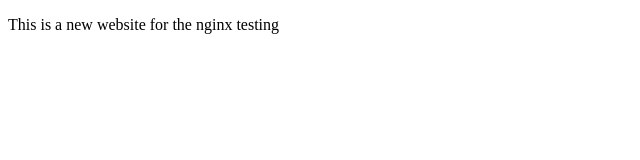
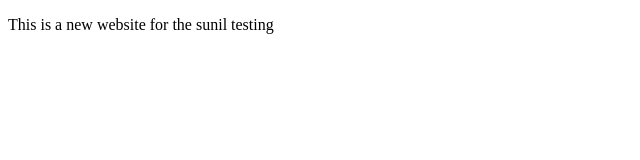
Before and after one commit to vatss90/nginx_code, a plain HTML site: page index.html in a window 1280 px wide. Shown: the full height of the page, 0-640 px from the left. Drawn offline with Linux system fonts and the light colour scheme.

Commit message:
chnage in index.html

```diff
--- a/index.html
+++ b/index.html
@@ -6,7 +6,7 @@
 	</head>
 
 	<body>
-		<p> This is a new  website for the nginx testing </p>
+		<p> This is a new  website for the sunil testing </p>
 
         </body>
 
```
